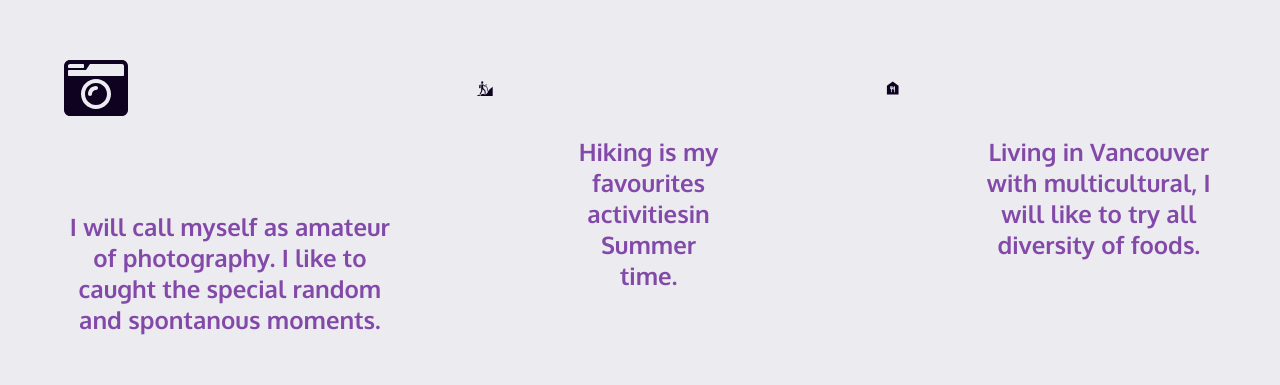
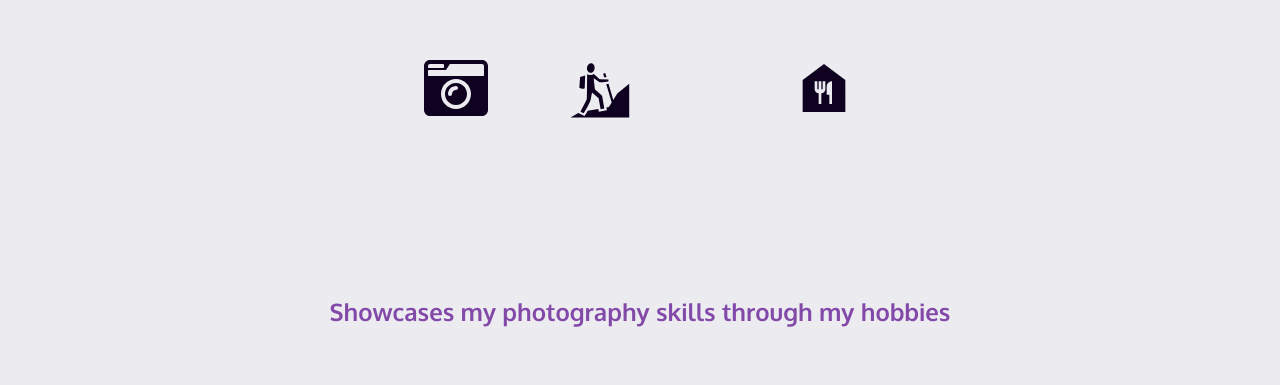
Before and after one commit to nancying8/Portfolio-1, a React (Vite) app: page /About in a window 1280 px wide. Shown: the part 1500-1885 px from the top of the page. Built offline with nearby package versions, Linux system fonts and the light colour scheme; a web font is replaced by a local one.

Commit message:
remove p

```diff
--- a/src/components/HobbiesCard.jsx
+++ b/src/components/HobbiesCard.jsx
@@ -22,13 +22,13 @@ function HobbiesCard() {
         <div className="hoobies-icon">
             <div>
             <FaCameraRetro className="iconSkill" />
-            <p>I will call myself as amateur of photography. I like to caught the special random and spontanous moments.</p>
+            {/* <p>I will call myself as amateur of photography. I like to caught the special random and spontanous moments.</p> */}
             </div>
             <GiHiking className="iconSkill" />
-            <p>Hiking is my favourites activitiesin Summer time.</p>
+            {/* <p>Hiking is my favourites activitiesin Summer time.</p> */}
             <p></p>
             <MdFoodBank className="iconSkill" />
-            <p>Living in Vancouver with multicultural, I will like to try all diversity of foods.</p>
+            {/* <p>Living in Vancouver with multicultural, I will like to try all diversity of foods.</p> */}
         </div>
         <p>Showcases my photography skills through my hobbies</p>
 
```
